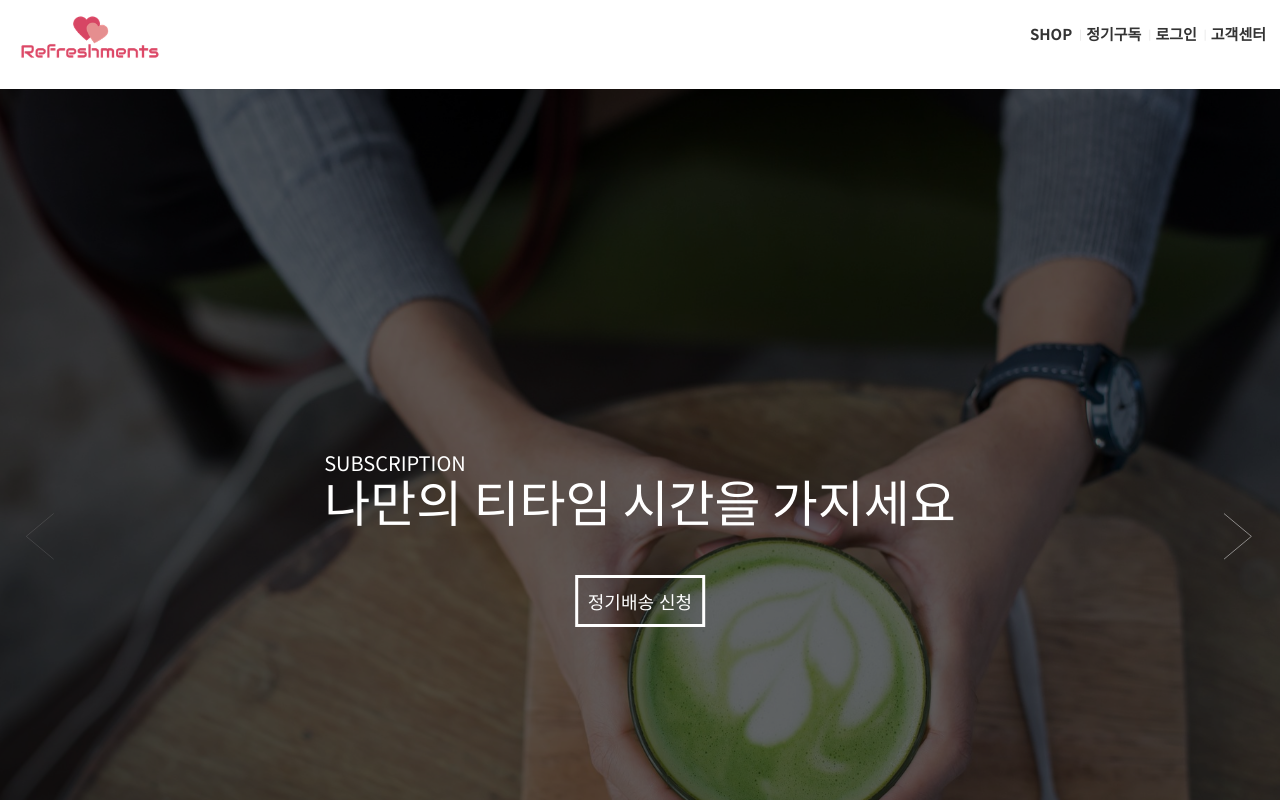
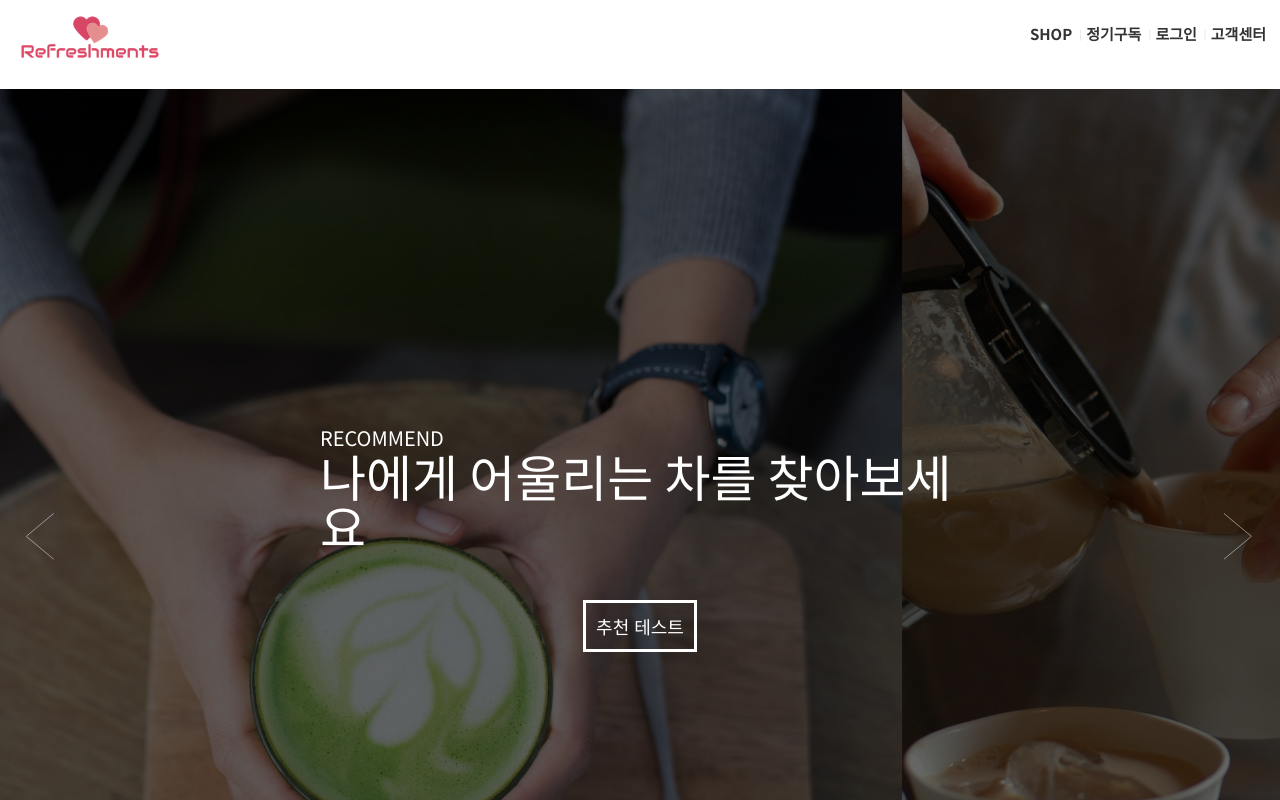
Before and after one commit to jo-narae/fretea, a Vue app: page / in a window 1280 px wide. Shown: the top 800 px of the page. Built offline with nearby package versions, Linux system fonts and the light colour scheme.

Commit message:
이미지 슬라이더 타이머 기능 추가

```diff
--- a/src/components/common/ImageSlider.vue
+++ b/src/components/common/ImageSlider.vue
@@ -46,13 +46,14 @@ export default {
     },
     description: {
       type: Array,
-    }
+    },
   },
   data() {
     return {
       percent: 0,
       imageIndex: 1,
       dotActive: 0,
+      imageSlide: null,
     }
   },
   methods: {
@@ -88,7 +89,25 @@ export default {
     },
     animation() {
       document.querySelector('.image-listbox').style.transform = `translate3d(${this.percent}%, 0, 0`;
-    }
+    },
+  },
+  mounted() {
+    this.imageSlide = setInterval(() => {
+      if (this.imageIndex >= 1) {
+        if (this.imageIndex === this.imagePath.length) {
+          this.imageIndex = 1;
+          this.percent = 0;
+        } else {
+          this.percent = -(this.imageIndex * 100);
+          this.imageIndex++;
+        }
+      }
+      this.dotActive = this.imageIndex - 1;
+      this.animation();
+    }, 5000);
+  },
+  destroyed() {
+    clearInterval(this.imageSlide);
   },
 }
 </script>
```
